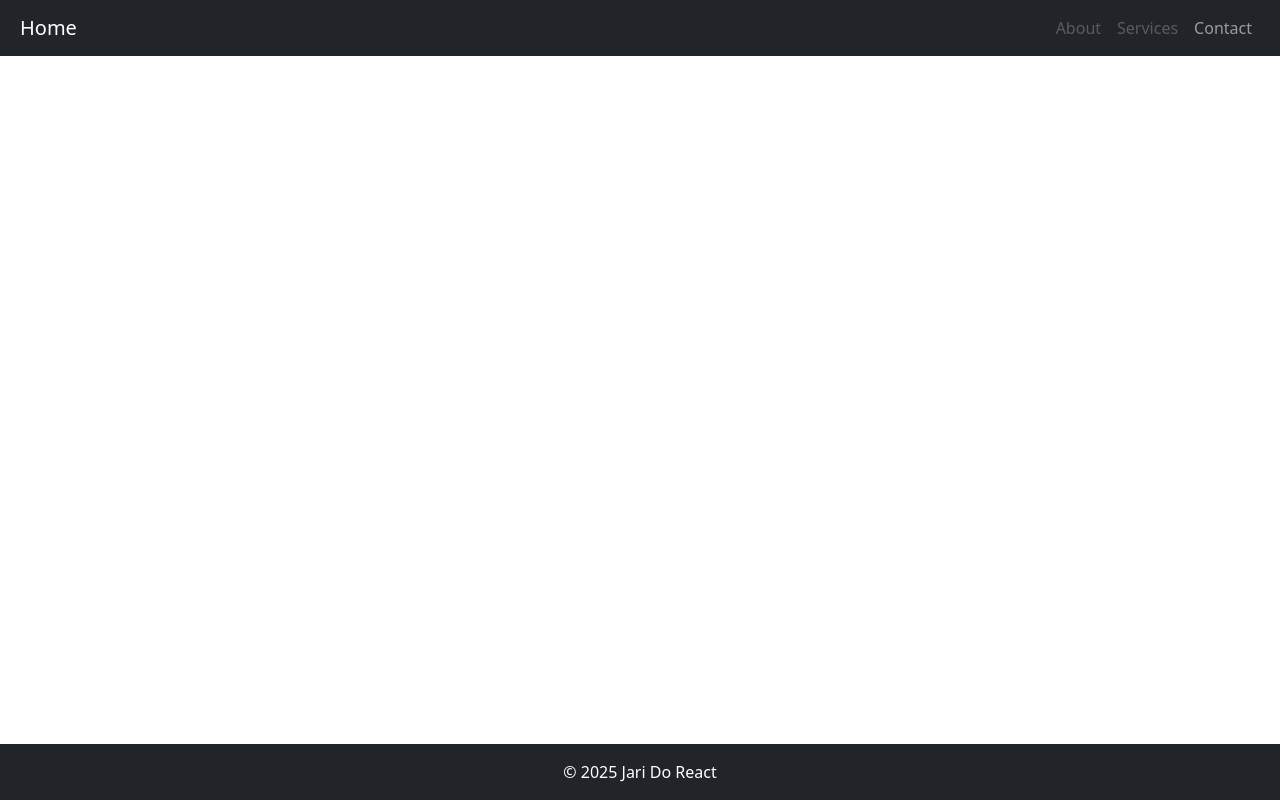
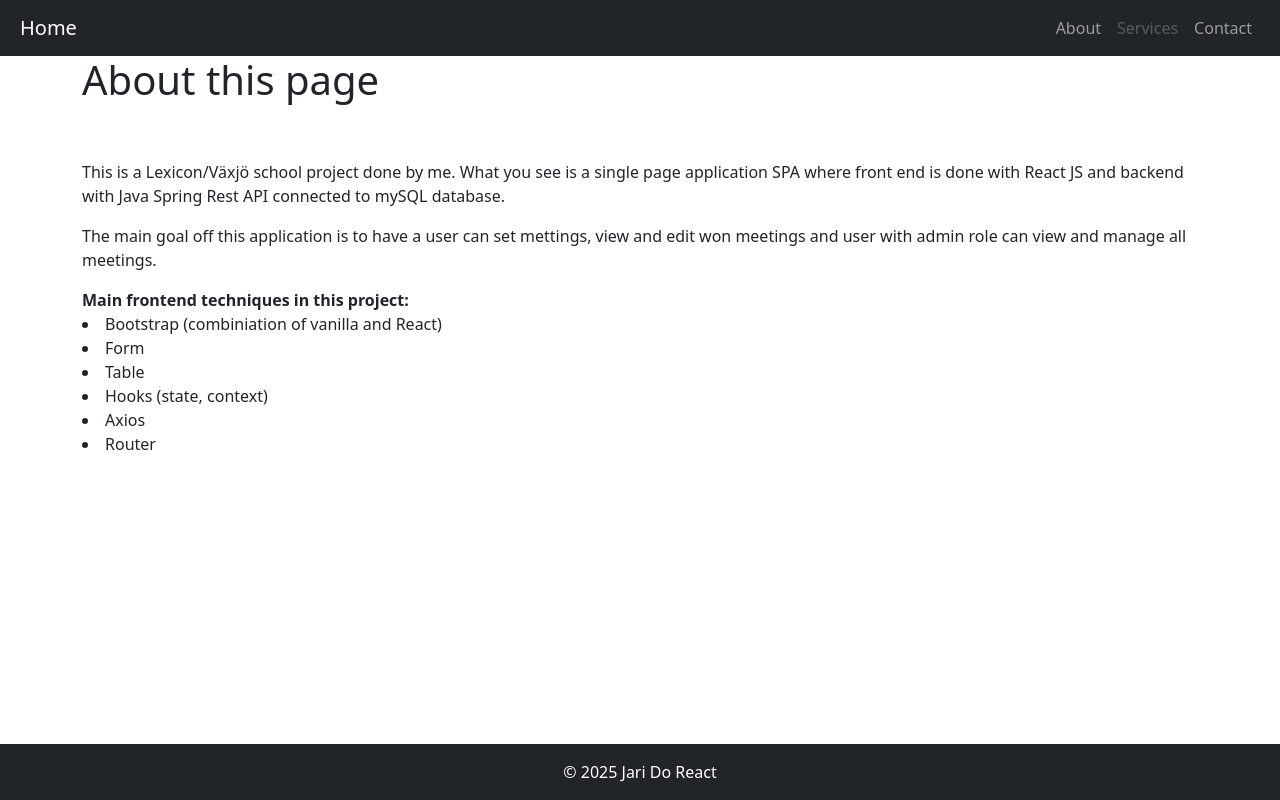
Before and after one commit to Jari1980/ReactMeetingCalendar, a React (Vite) app: page /about in a window 1280 px wide. Built offline with nearby package versions, Linux system fonts and the light colour scheme.

Commit message:
about page added, need to uppdate this when application is done and I see what I come upp with, since main goal for this project is done and Im just adding things atm, fixed home routing error

```diff
--- /dev/null
+++ b/src/components/About.jsx
@@ -0,0 +1,29 @@
+import React from 'react';
+import { Container } from 'react-bootstrap';
+
+const About = () => {
+    return (
+        <>
+        <Container>
+            <h1>About this page</h1>
+            <br />
+            <br />
+            <p>This is a Lexicon/Växjö school project done by me. What you see is a single page application SPA where front end is done with React JS and backend with Java Spring Rest API connected to mySQL database.
+            </p>
+            <p>The main goal off this application is to have a user can set mettings, view and edit won meetings and user with admin role can view and manage all meetings.
+            </p>
+            <p>
+                <b>Main frontend techniques in this project:</b>
+                <li>Bootstrap (combiniation of vanilla and React)</li>
+                <li>Form</li>
+                <li>Table</li>
+                <li>Hooks (state, context)</li>
+                <li>Axios</li>
+                <li>Router</li>
+            </p>
+        </Container>
+        </>
+    );
+};
+
+export default About;
--- a/src/components/NavBarComp.jsx
+++ b/src/components/NavBarComp.jsx
@@ -10,7 +10,7 @@ const NavBarComp = () => {
           <Navbar.Toggle aria-controls="basic-navbar-nav" />
           <Navbar.Collapse id="basic-navbar-nav">
             <Nav className="ms-auto" style={{marginRight:"20px"}}>
-              <Nav.Link as={Link} to="/about" disabled>About</Nav.Link>
+              <Nav.Link as={Link} to="/about">About</Nav.Link>
               <Nav.Link as={Link} to="/Services" disabled>Services</Nav.Link>
               <Nav.Link as={Link} to="/contact">Contact</Nav.Link>
             </Nav>
--- a/src/main.jsx
+++ b/src/main.jsx
@@ -9,14 +9,16 @@ import Home from "./components/Home";
 import Dashboard from "./components/Dashboard";
 import FooterComp from "./components/FooterComp";
 import Contact from "./components/Contact";
+import About from "./components/About";
 
 createRoot(document.getElementById("root")).render(
   <BrowserRouter>
     <NavBarComp />
     <MeetingProvider>
       <Routes>
-        <Route path="/" elemet={<Home />} />
+        <Route path="/" element={<Home />} />
         <Route path="/home" element={<Home />} />
+        <Route path="about" element={<About />} />
         <Route path="/contact" element={<Contact />} />
         <Route path="dashboard/*" element={<Dashboard />} />
       </Routes>
```
